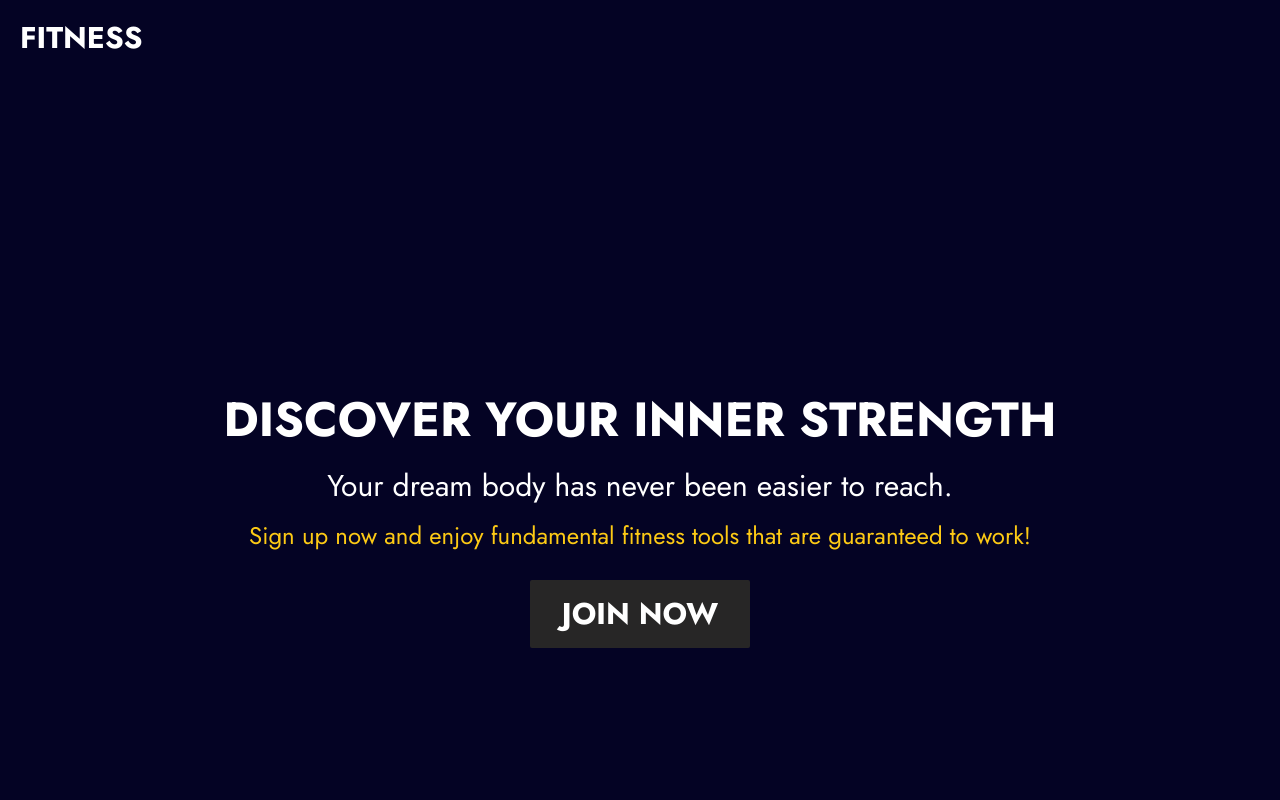
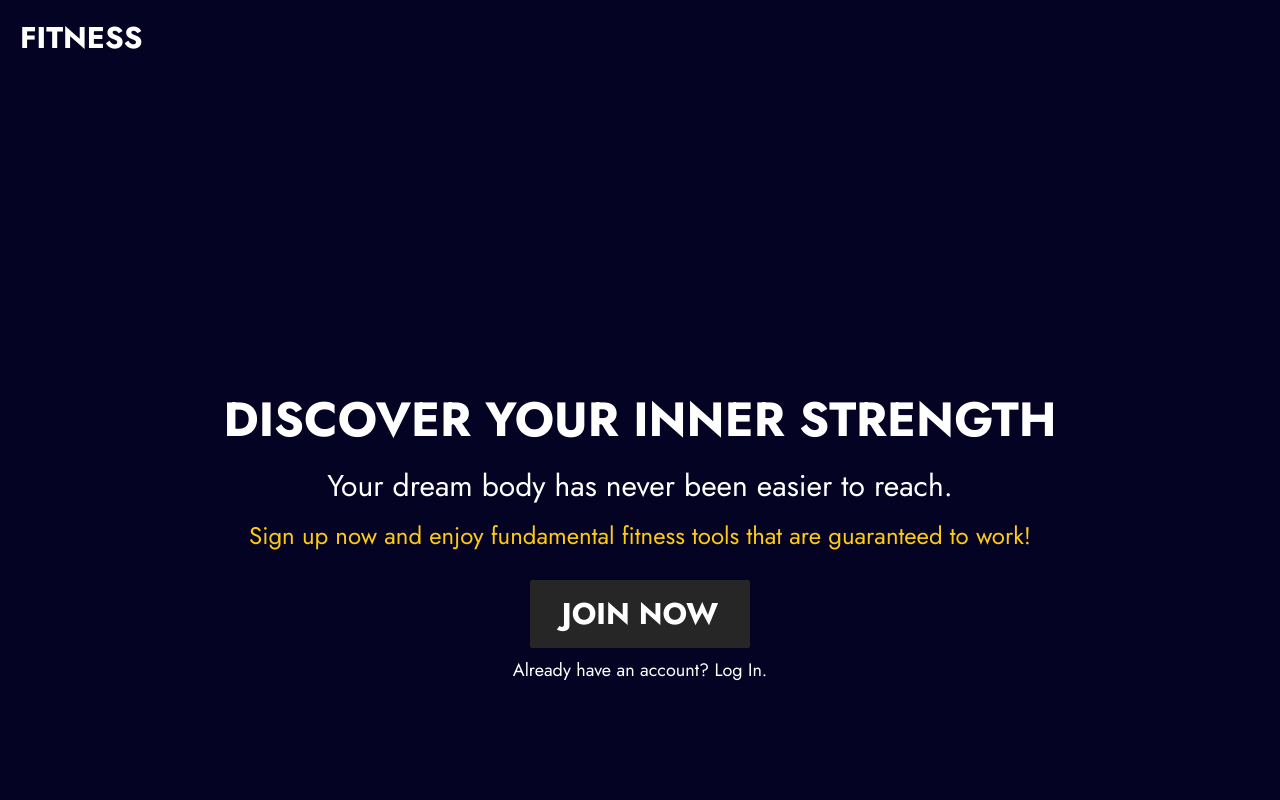
Before and after one commit to pn-code/fitness-app, a React (Vite) app in the folder client/: page /fitness-app/landing in a window 1280 px wide. Shown: the top 800 px of the page. Built offline with nearby package versions, Linux system fonts and the light colour scheme; no server answers.

Commit message:
Added Login Text to HERO section

```diff
--- a/client/src/pages/LandingPage.jsx
+++ b/client/src/pages/LandingPage.jsx
@@ -30,11 +30,14 @@ const LandingPage = () => {
                     Sign up now and enjoy fundamental fitness tools that are
                     guaranteed to work!
                 </span>
-                <div>
-                    <Link to="/sign-up">
+                <div className="flex flex-col gap-2 items-center">
+                    <Link to="/fitness-app/sign-up">
                         <button className="px-5 py-2 sm:px-8 sm:py-4 mt-3 rounded-sm bg-[#272626] font-semibold sm:text-3xl hover:bg-white hover:text-gray-800">
                             JOIN NOW
                         </button>
+                    </Link>
+                    <Link to="/fitness-app/login">
+                        <span className="text-[10px] sm:text-lg hover:text-gray-400">Already have an account? Log In.</span>
                     </Link>
                 </div>
             </div>
```
